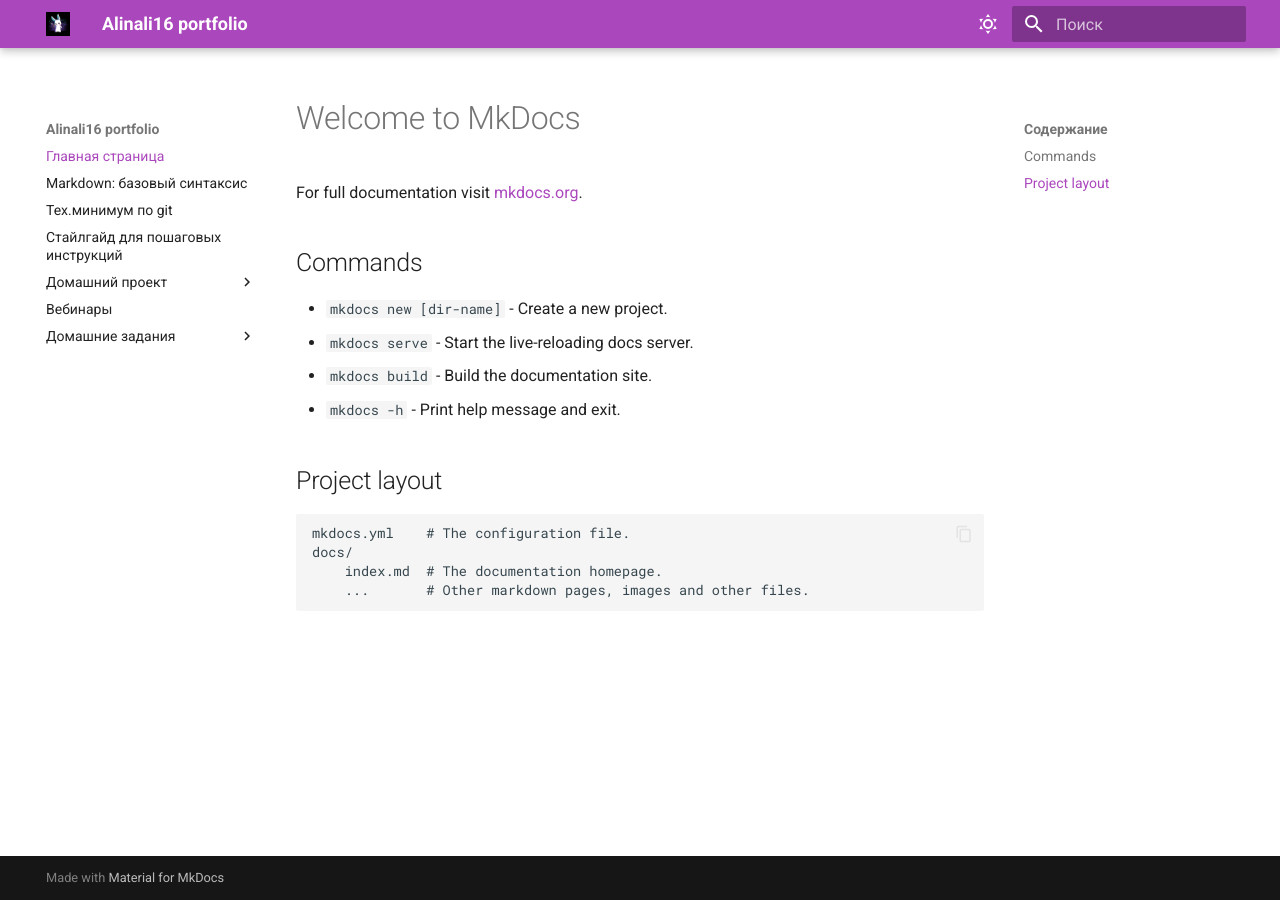
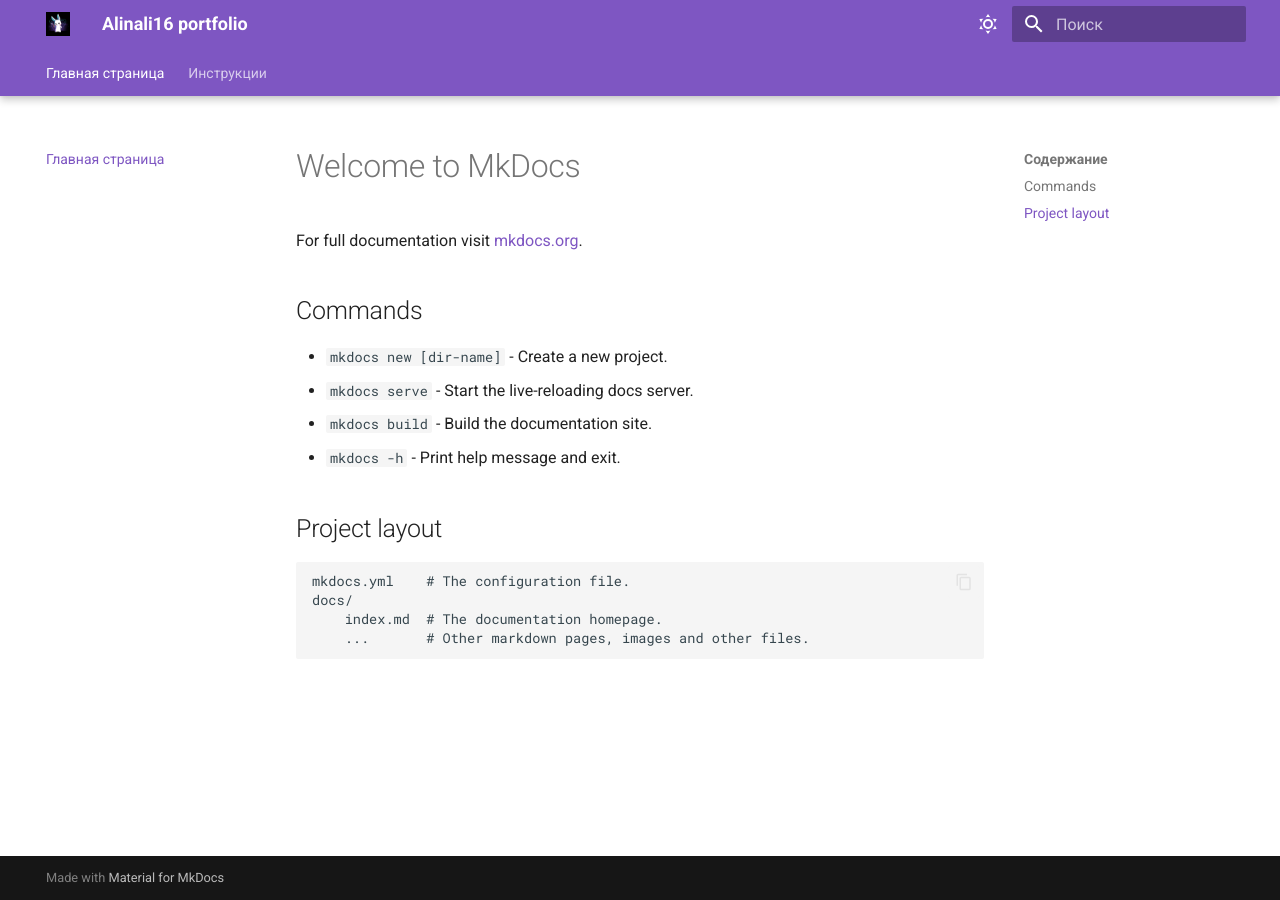
Before and after one commit to AlinAli16/portfolio_mkdocs, an MkDocs documentation site: the page built from docs/index.md, in a window 1280 px wide. Built offline with MkDocs 1.6.1 and Material for MkDocs 9.7.7, drawn with Linux system fonts in a browser that asks for light colours.

```diff
--- a/mkdocs.yml
+++ b/mkdocs.yml
@@ -1,5 +1,5 @@
 site_name: Alinali16 portfolio # Название сайта
-site_description: Профессиональное портфолио # Описание сайта, добавляется в meta-теги
+site_description: Портфолио в MkDocs Alinali16 # Описание сайта, добавляется в meta-теги
 theme: # Тема сайта, информация о ее параметрах
   name: material # Название темы
   logo: images/logo.png # Ссылка на логотип сайта, логотип добавляется в папку `docs/images`
@@ -13,8 +13,8 @@ theme: # Тема сайта, информация о ее параметрах
       toggle:
         icon: material/weather-sunny # Иконка для активации светлой темы
         name: Выключить солнышко # Всплывающий текст-подсказка
-      primary: purple # Основной цвет
-      accent: indigo # Акцентный цвет
+      primary: deep purple # Основной цвет
+      accent: purple # Акцентный цвет
       # вы можете использовать любой цвет из списка:
       # red; pink; purple; deep purple; indigo; blue; light blue; cyan; teal;
       # green; light green; lime; yellow; amber; orange; deep orange; brown;
@@ -26,12 +26,12 @@ theme: # Тема сайта, информация о ее параметрах
         icon: material/weather-night
         name: Позвать солнышко
       primary: deep purple
-      accent: pink
+      accent: purple
   features: # настройки функциональностей темы
     #- navigation.sections # Добавление разделов верхнего уровня в боковом меню, отключение спойлеров в боковом меню
     - navigation.path # Хлебные крошки
     - navigation.indexes # Позволяет создавать корневые страницы разделов меню. Корневая страница должна лежать в папке раздела и называться index.md. Пример использования корневых страниц приведен ниже в настройках nav
-    #- navigation.tabs # Верхнее меню
+    - navigation.tabs # Верхнее меню
     - navigation.tabs.sticky # Фиксация верхнего меню
     #- navigation.expand # Разворачивает спойлеры в левом меню по умолчанию
     #- toc.integrate # Фиксирует оглавление страницы в левом меню
@@ -43,17 +43,9 @@ theme: # Тема сайта, информация о ее параметрах
 
 nav: # Структура сайта
 - Главная страница: index.md
-- 'Markdown: базовый синтаксис': markdown.md
-- Тех.минимум по git: git-for-tech-writer.md
-- Стайлгайд для пошаговых инструкций: styleguide.md
-- Домашний проект:
-  - pet-project/index.md # корневая страница подраздела; работает при включенной функции navigation.indexes
-  - Настройка MkDocs: pet-project/mkdocs-setup.md # вложенные страницы отбиваются отступами
-- Вебинары: meetings.md
-- Домашние задания:
-  - Домашнее задание №0: docs/instructions/page 1.md
-  - Домашнее задание N1: homeworks/homework-1.md
-  - Домашнее задание N2: homeworks/homework-2.md
+- Инструкции:
+  - Отложенные сообщения в Telegram: instructions/delay_message_tg.md
+
 
 markdown_extensions: # Расширения markdown
   - admonition # Поддержка информационных панелей (сообщений типа «Внимание», «Совет», «Примечание», etc.)
```
Also changed, not shown: docs/instructions/delay_message_tg.md (added, +14 -0 lines), docs/instructions/page 1.md (deleted, +0 -1 lines).
